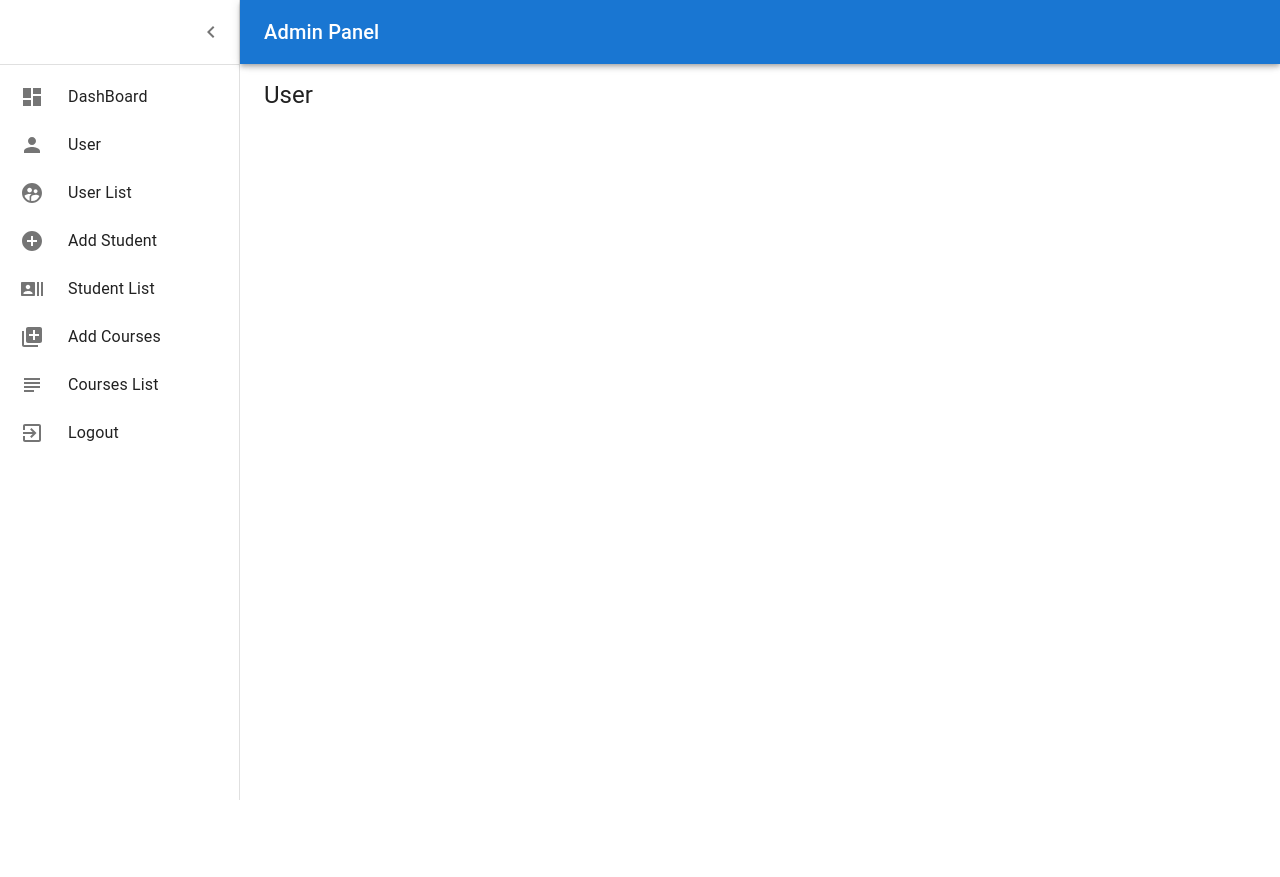
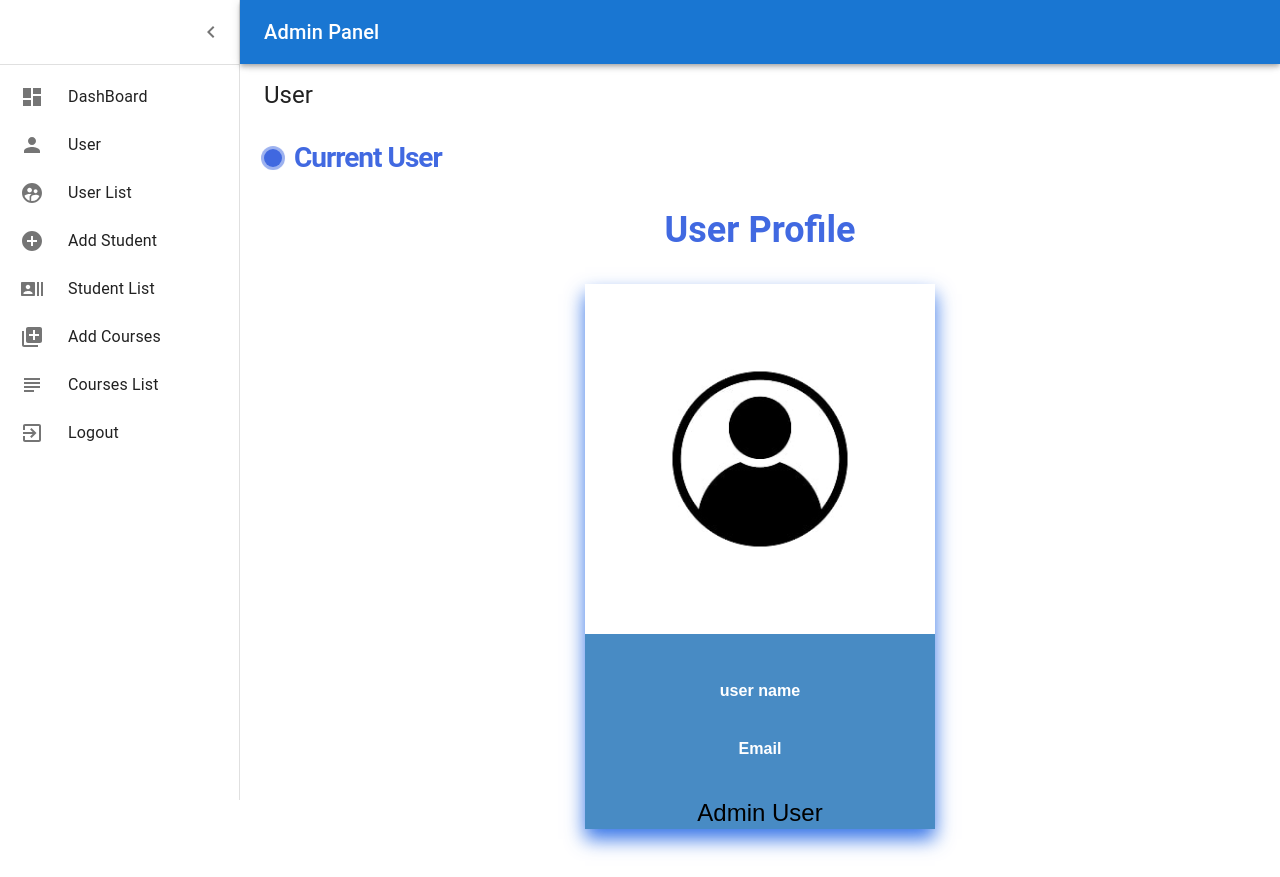
Before and after one commit to shivamshankarpandey100/adminpanel-react-materialUI, a React (Create React App) app: page /User in a window 1280 px wide. Before the commit the page ends 800 px from the top, so only its background shows below. Built offline with nearby package versions, Linux system fonts and the light colour scheme.

Commit message:
user Profile card done validation held

```diff
--- a/src/Page/User.jsx
+++ b/src/Page/User.jsx
@@ -2,6 +2,9 @@ import React from 'react'
 import SideBar from '../Component/SideBar'
 import Box from '@mui/material/Box';
 import Typography from '@mui/material/Typography';
+import img from "./image/pngtree-avatar-icon-profile-icon-member-login-vector-isolated-png-image_1978396.jpg"
+import "./css/user.css"
+
 
 
 export default function User() {
@@ -11,6 +14,22 @@ export default function User() {
           <Box component="main" sx={{ flexGrow: 1, p: 3 ,marginTop:"55px"}}>
             <Typography variant="h5">
              User
+             <p className="title">Current User</p>
+             <div>
+
+  <h2>User Profile</h2>
+  <div className="card">
+    <img src={img} alt="John" className='card2' />
+    <h6>user name</h6>
+    <h6>Email</h6>
+
+    <p>Admin User</p>
+    <div style={{ margin: "24px 0" }}>
+
+    </div>
+  </div>
+
+             </div>
             </Typography>
           </Box>
         </Box>
--- /dev/null
+++ b/src/Page/css/user.css
@@ -0,0 +1,46 @@
+.user{
+    text-align: center;
+    /* background-color: lightblue; */
+}
+.card {
+    box-shadow: 0 10px 18px 0 rgba(4, 82, 226, 0.8);
+    max-width: 350px;
+    min-width: 200px;
+    margin: auto;
+    text-align: center;
+    font-family: arial;
+    background-color: #488bc4;
+    color: white;
+  }
+
+  .title {
+    font-size: 28px;
+    color: royalblue;
+    font-weight: 600;
+    letter-spacing: -1px;
+    position: relative;
+    display: flex;
+    align-items: center;
+    padding-left: 30px;
+  }
+
+
+  a {
+    text-decoration: none;
+    font-size: 22px;
+    color: black;
+  }
+
+  p{
+    text-align: center;
+    color: black;
+  }
+  h2{
+    text-align: center;
+    color: royalblue;
+
+  }
+  .card2{
+    width:100% ;
+
+  }
```
Also changed, not shown: src/Page/image/pngtree-avatar-icon-profile-icon-member-login-vector-isolated-png-image_1978396.jpg (added).
